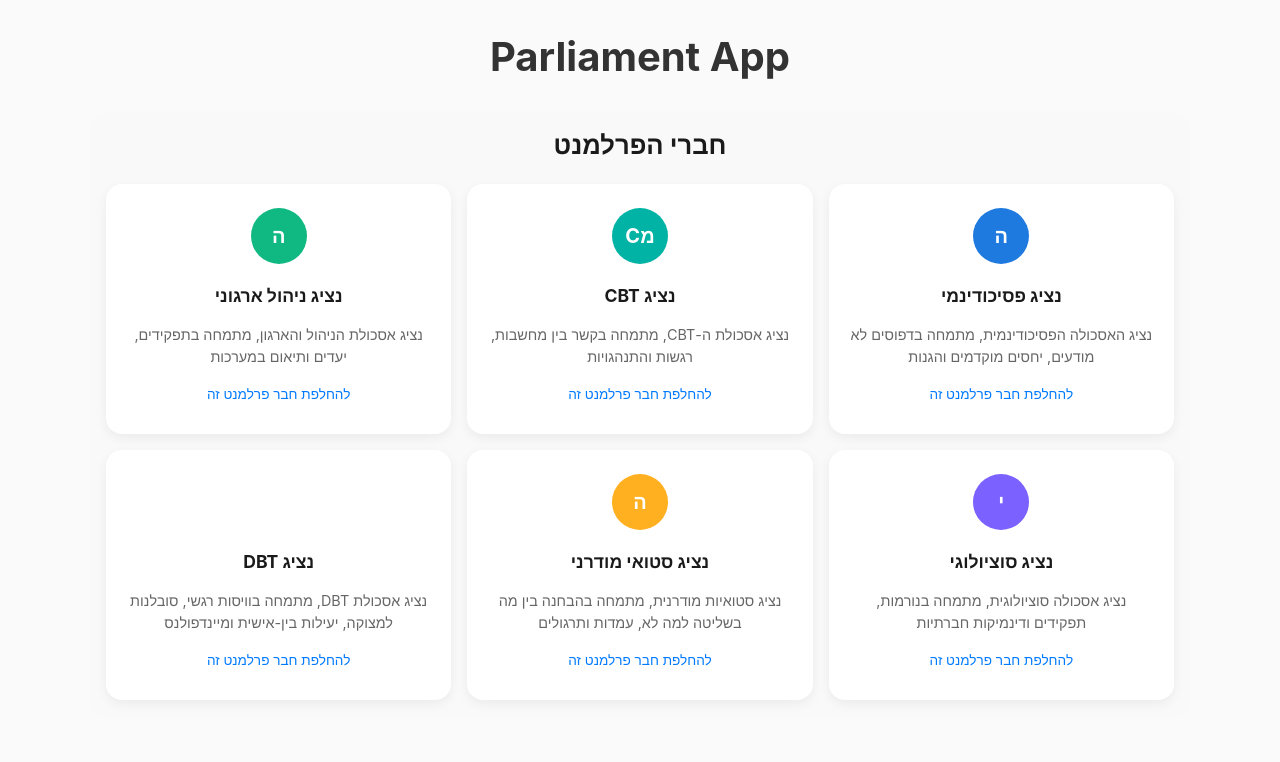
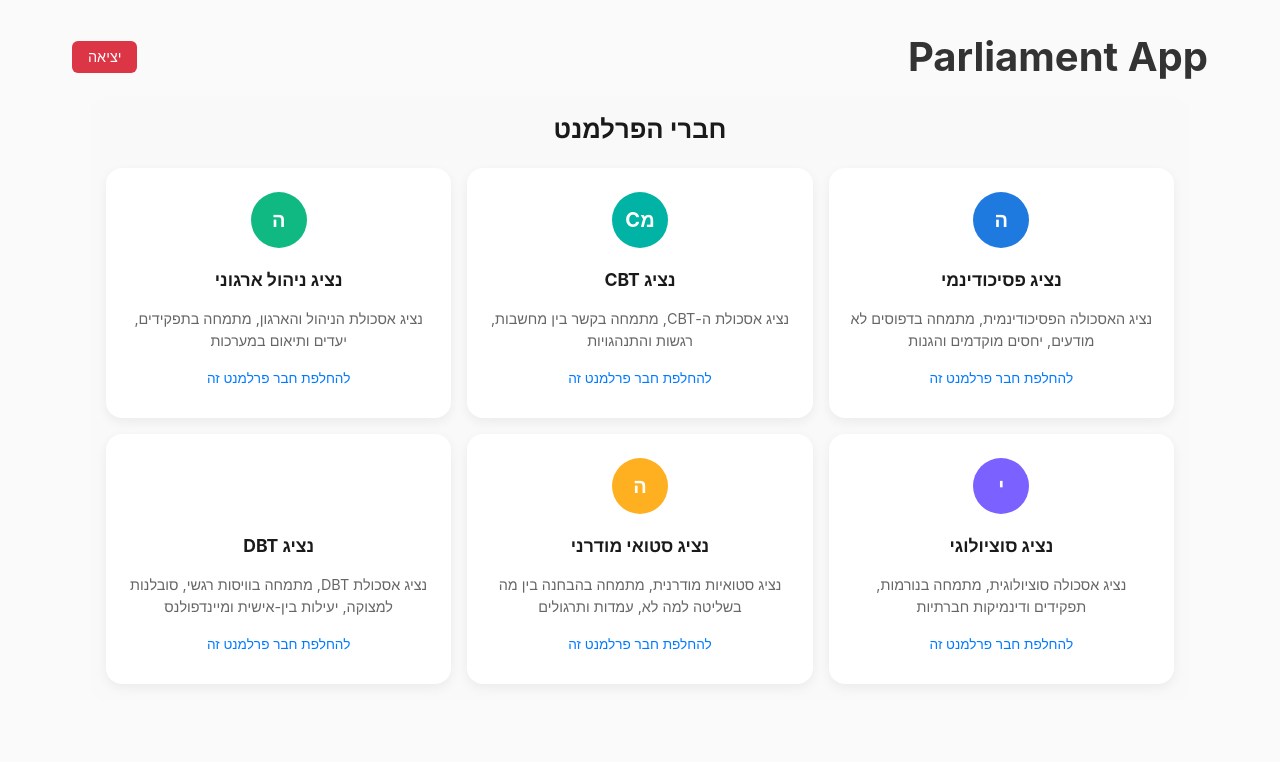
Before and after one commit to efiraz-coder/parliament-app, a Next.js app: page / in a window 1280 px wide. Shown: the top 762 px of the page. Built offline with nearby package versions, Linux system fonts and the light colour scheme.

Commit message:
Add logout button

```diff
--- a/app/page.tsx
+++ b/app/page.tsx
@@ -65,6 +65,23 @@ export default function Home() {
   const [showReplaceAgent, setShowReplaceAgent] = useState<Record<string, boolean>>({})
   const [replacementNames, setReplacementNames] = useState<Record<string, string>>({})
   const messagesEndRef = useRef<HTMLDivElement>(null)
+  const [loggingOut, setLoggingOut] = useState(false)
+
+  // Logout function
+  const handleLogout = async () => {
+    setLoggingOut(true)
+    try {
+      await fetch('/api/auth/logout', { method: 'POST' })
+      // Clear local session
+      localStorage.removeItem('parliament_sessionId')
+      // Redirect to login
+      window.location.href = '/login'
+    } catch (err) {
+      console.error('Logout error:', err)
+      // Still redirect on error
+      window.location.href = '/login'
+    }
+  }
 
   // External domain state
   const [externalDomainQuestion, setExternalDomainQuestion] = useState<{
@@ -715,9 +732,35 @@ export default function Home() {
         flexDirection: 'column',
       }}
     >
-      <h1 className="app-title">
-        Parliament App
-      </h1>
+      <div style={{
+        display: 'flex',
+        justifyContent: 'space-between',
+        alignItems: 'center',
+        marginBottom: '1rem'
+      }}>
+        <h1 className="app-title" style={{ margin: 0 }}>
+          Parliament App
+        </h1>
+        <button
+          type="button"
+          onClick={handleLogout}
+          disabled={loggingOut}
+          style={{
+            padding: '0.5rem 1rem',
+            fontSize: '0.9rem',
+            fontWeight: '500',
+            backgroundColor: '#dc3545',
+            color: 'white',
+            border: 'none',
+            borderRadius: '6px',
+            cursor: loggingOut ? 'not-allowed' : 'pointer',
+            opacity: loggingOut ? 0.7 : 1,
+            transition: 'background-color 0.2s'
+          }}
+        >
+          {loggingOut ? 'מתנתק...' : 'יציאה'}
+        </button>
+      </div>
 
       {/* רשימת חברי הפרלמנט */}
       <div className="parliament-container" style={{
```
